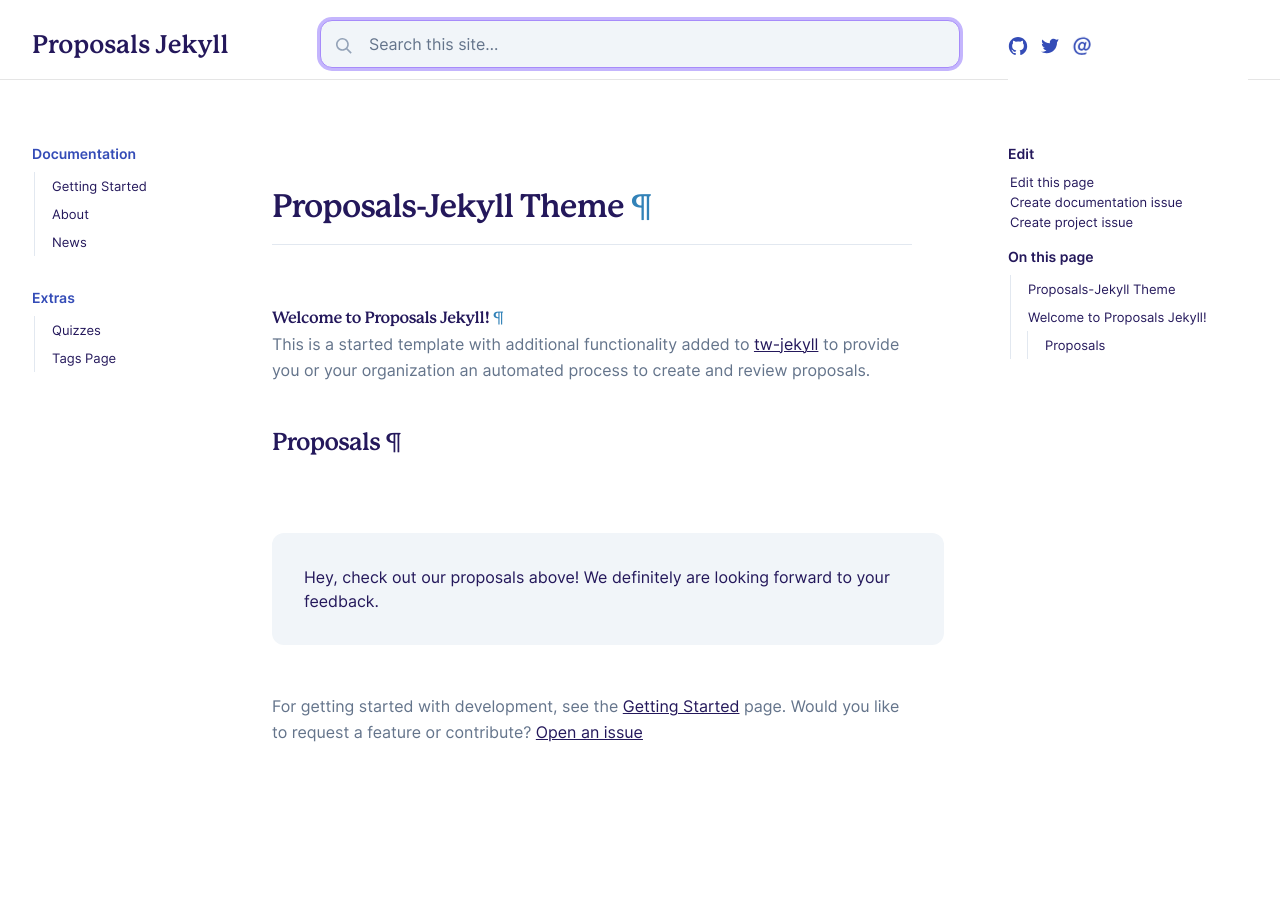
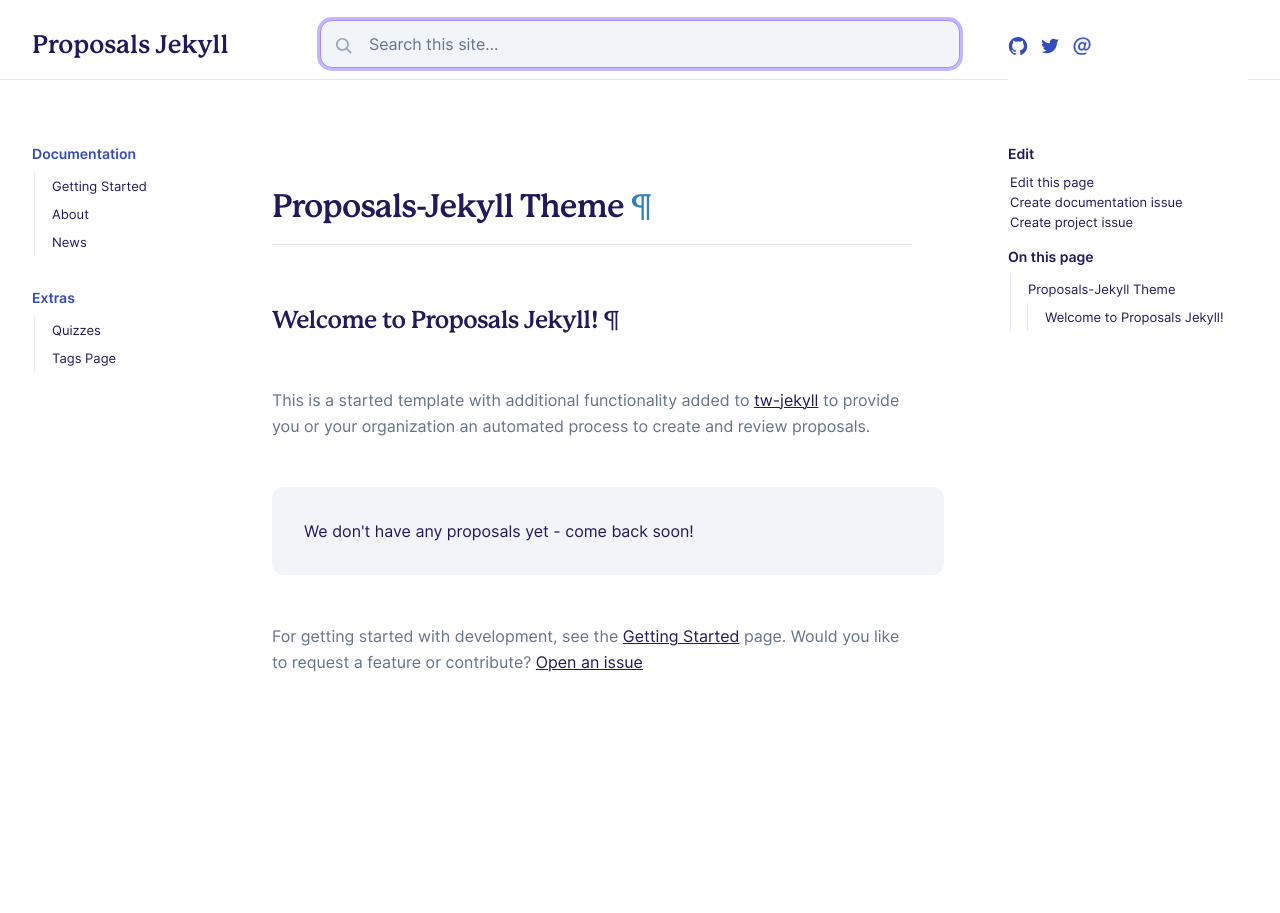
Before and after one commit to vsoch/proposal-jekyll, a Jekyll site: the page built from docs/pages/index.md, in a window 1280 px wide. Built offline with Jekyll 4.4.1, drawn with Linux system fonts in a browser that asks for light colours.

Commit message:
preparing to test proposal add workflow
Signed-off-by: vsoch <vsoch@users.noreply.github.com>

```diff
--- a/docs/pages/index.md
+++ b/docs/pages/index.md
@@ -4,12 +4,15 @@ title: Proposals-Jekyll Theme
 permalink: /
 ---
 
-# Welcome to Proposals Jekyll!
+## Welcome to Proposals Jekyll!
+
+<br>
 
 This is a started template with additional functionality added to [tw-jekyll](https://vsoch.github.com/tw-jekyll/)
 to provide you or your organization an automated process to create and review proposals.
 
-{% if site.proposals %}
+{% assign number_proposals = site.proposals | size %}
+{% if number_proposals > 0 %}
 ## Proposals
 
 <br>
@@ -18,8 +21,12 @@ to provide you or your organization an automated process to create and review pr
  - [{{ proposal.title }}]({{ site.baseurl }}{{ proposal.url }})
 {% endfor %}
 
+{% include callout.html text="Hey, check out our proposals above! We definitely are looking forward to your feedback." %}
+
+{% else %}
+
+{% include callout.html text="We don't have any proposals yet - come back soon!" %}
+
 {% endif %}
 
-{% include callout.html text="Hey, check out our proposals above! We definitely are looking forward to your feedback." %}
-
 For getting started with development, see the {% include doc.html name="Getting Started" path="getting-started" %} page. Would you like to request a feature or contribute? [Open an issue]({{ site.repo }}/issues)
```
